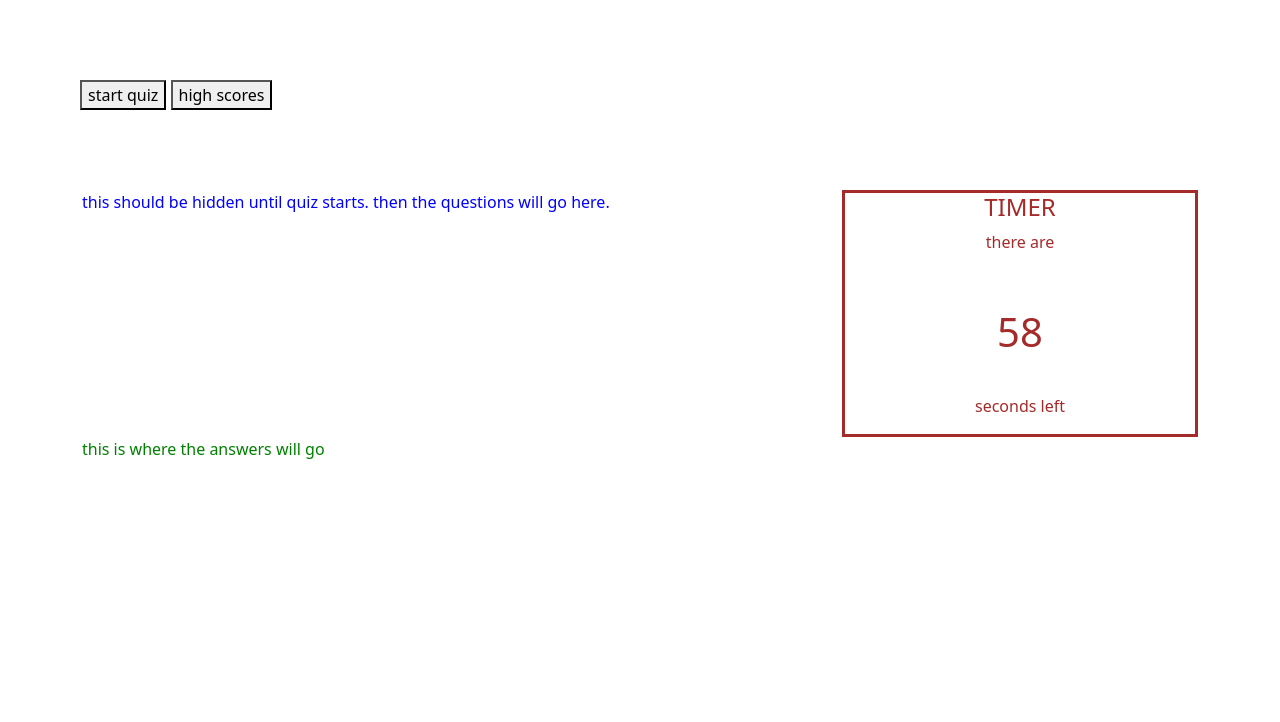
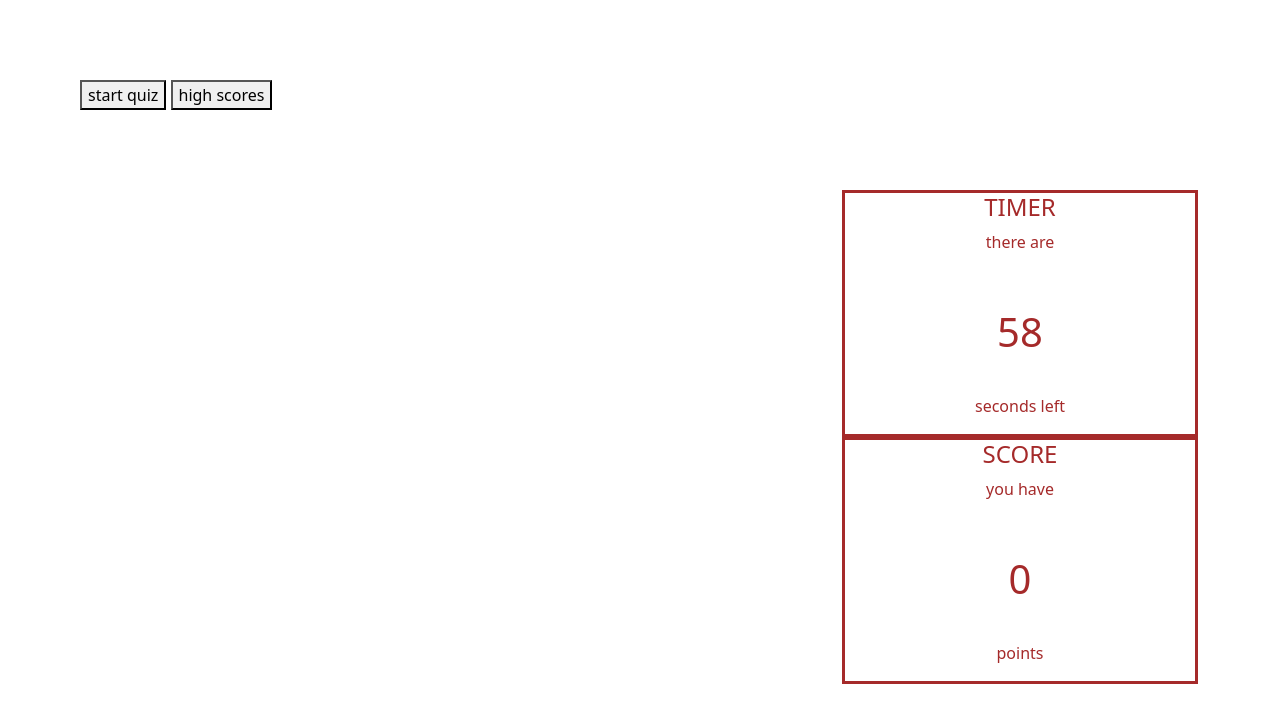
Before and after one commit to kjnb-0/timed-javascript-quiz, a plain HTML site: page index.html in a window 1280 px wide. Both pictures are taken after a click on the button "start quiz". Drawn offline with nearby package versions, Linux system fonts and the light colour scheme.

Commit message:
more functions

```diff
--- a/index.html
+++ b/index.html
@@ -23,24 +23,23 @@
       <div class="container">
         <div class="row">
           <div class="col-8">
-            <div id="questions">
-              this should be hidden until quiz starts. then the questions will
-              go here.
-            </div>
+            <div id="questions"></div>
+            <div id="choices"></div>
           </div>
 
           <div class="col-4">
             <div id="timer">
               <h4>TIMER</h4>
               <p>there are</p>
-              <div id="timer-count">60</div>
+              <div id="timer-count"></div>
               <p>seconds left</p>
             </div>
-          </div>
 
-          <div class="row">
-            <div class="col-8">
-              <div id="choices">this is where the answers will go</div>
+            <div id="score">
+              <h4>SCORE</h4>
+              <p>you have</p>
+              <div id="score-count"></div>
+              <p>points</p>
             </div>
           </div>
         </div>
--- a/script.js
+++ b/script.js
@@ -1,4 +1,7 @@
-console.log("test");
+// to do....
+//write function to generate questions and answers using key/value pairs
+//write function to keep score
+
 
 //questions and answers objects
 var quizQuestions = [
@@ -9,20 +12,23 @@ var quizQuestions = [
   },
 ];
 
-//
 var startButton = document.querySelector("#start-btn");
+var questions = document.querySelector("#questions");
+var choices = document.querySelector("#choices");
 
 var lastQuestion = false;
 
 //timer variables
 var timer;
-var timerCount;
+var timerCount = 60;
 var timerElement = document.querySelector("#timer-count");
 
-// to do....
-// write timer function to countdown and end game
-//write function to generate questions and answers using key/value pairs
-//write function to keep score
+//score variables
+var score;
+var scoreCount = 0;
+var scoreElement = document.querySelector("#score-count");
+
+
 
 // write welcome message in the start quiz function
 function startQuiz() {
@@ -30,9 +36,37 @@ function startQuiz() {
     "Welcome to the Javascript quiz! Use your Javascript know-how to choose the correct answers before the timer runs out. Good luck!";
   console.log(welcomeMessage);
   //alert(welcome);
-  timerCount = 60;
+  scoreElement.textContent = scoreCount;
   startTimer();
+  generateQuestions();
 }
+
+function rightAnswer() {
+    var rightAnswerMessage = "Correct!";
+    //alert(rightAnswerMessage);
+    console.log(rightAnswerMessage)
+    scoreCount += 10;
+    scoreElement.textContent = scoreCount
+}
+
+function wrongAnswer(){
+    var wrongAnswerMessage = "Incorrect";
+    //alert(wrongAnswerMessage);
+    console.log(wrongAnswerMessage)
+    timerCount -= 10;
+    scoreElement.textContent = scoreCount;
+}
+
+//THIS NEEDS WORK! access questions, answers
+//display question and answer
+//pick correct, display right/wrong function
+function generateQuestions(){
+    console.log(quizQuestions);
+    //console.log(Object.values(quizQuestions,quizchoices))
+
+}
+
+
 
 function endQuiz() {
   var endQuizMessage = "End of quiz! Submit your scores";
@@ -50,7 +84,6 @@ function startTimer() {
   timer = setInterval(function () {
     timerCount--;
     timerElement.textContent = timerCount;
-
     // Tests if time has run out or end of questions is reached
     if (timerCount === 0 || lastQuestion) {
       // Clears interval
--- a/style.css
+++ b/style.css
@@ -20,6 +20,16 @@ header {
     font-size: 2.5rem;
 }
 
+#score{
+    color: brown;
+    border: solid brown;
+    text-align: center;
+}
+#score-count{
+    padding: 2rem;
+    font-size: 2.5rem;
+}
+
 #choices{
     color: green
 }
```
